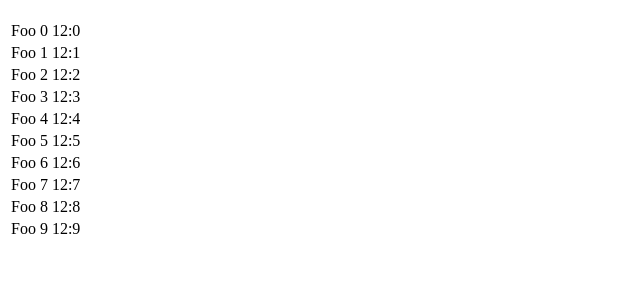
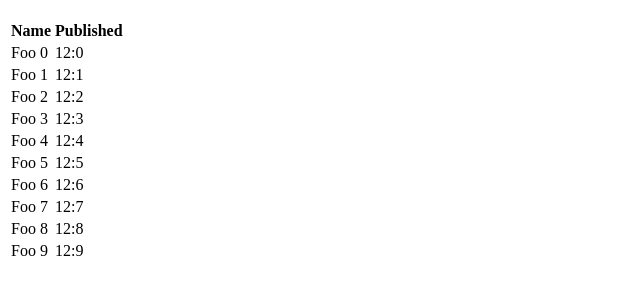
Before and after one commit to KeyteqLabs/bonegrid, a plain HTML site: page examples/index.html in a window 1280 px wide. Shown: the part 61-356 px from the top of the page, without its empty margins (0-640 px from the left). Drawn offline with Linux system fonts and the light colour scheme.

Commit message:
Added customisable table header rendering

```diff
--- a/bonegrid.js
+++ b/bonegrid.js
@@ -53,8 +53,30 @@ Bonegrid = {};
     });
 
     Bonegrid.Header = Backbone.View.extend({
+        grid : false,
+        columns : [],
+        initialize : function(options) {
+            options || (options = {});
+            _.bindAll(this, 'render', 'renderCol');
+
+            // Keep a reference back to Bonegrid.Grid
+            if ('grid' in options) this.grid = options.grid;
+
+            // And accept columns as well
+            if ('columns' in options) this.columns = options.columns;
+        },
         render : function() {
+            this.el = $(this.el);
+            var render;
+            _(this.columns).each(function(col) {
+                render = ('header' in col) ? col.header : this.renderCol;
+                this.el.append(render(col));
+            }, this);
             return this;
+        },
+
+        renderCol : function(data) {
+            return $('<th>' + data.name + '</th>');
         }
     });
 
@@ -64,10 +86,12 @@ Bonegrid = {};
             options || (options = {});
             _.bindAll(this, 'render', 'addRow');
 
+            // Keep a reference back to Bonegrid.Grid
             if ('grid' in options) this.grid = options.grid;
         },
 
         render : function() {
+            // Ensure `el` always is a jQuery element
             this.el = $(this.el);
             if (this.grid) {
                 this.grid.showing().each(function(model) {
@@ -89,7 +113,8 @@ Bonegrid = {};
     });
 
     Bonegrid.Grid = Backbone.View.extend({
-        data : null,
+        data : [],
+        columns : [],
         options : {
             collection : Bonegrid.Collection,
             row : Bonegrid.Row,
@@ -108,7 +133,7 @@ Bonegrid = {};
         {
             options || (options={});
 
-            _.bindAll(this, 'render', 'showing', 'row');
+            _.bindAll(this, 'render', 'showing', 'row', 'columnize');
 
             for (key in this.options)
             {
@@ -118,22 +143,43 @@ Bonegrid = {};
 
             var data = ('data' in options) ? options.data : [];
             this.data = new this.options['collection'](data);
+
+            this.columns = ('columns' in options)
+                ? options.columns : this.columnize(this.data);
             return this;
+        },
+
+        columnize : function(collection)
+        {
+            if (collection.length === 0) return [];
+            var keys =  _(collection.at(0).attributes).keys();
+            return _(keys).map(function(key) {
+                return { id : key, name : key }
+            });
         },
 
         render : function()
         {
-            this.el.html('<table><thead></thead><tbody></tbody><tfooter></tfooter></table>');
+            this.el.html('<table></table>');
             if (this.options['header']) {
                 this.current.header = new this.options['header']({
-                    el : this.$('thead'),
+                    el : this.el.prepend($('<thead></thead>')),
+                    columns : this.columns,
                     grid : this
                 }).render();
             }
+
             this.current.body = new this.options['body']({
-                el : this.$('tbody'),
+                el : this.el.append($('<tbody></tbody>')),
                 grid : this
             }).render();
+
+            if (this.options['footer']) {
+                this.current.footer = new this.options['footer']({
+                    el : this.el.append($('<tfooter></tfooter>')),
+                    grid : this
+                }).render();
+            }
 
             return this;
         },
--- a/examples/index.html
+++ b/examples/index.html
@@ -22,10 +22,24 @@
                 var grid = new Bonegrid.Grid({
                     el : $('#bonegrid'),
                     data : gridData,
+                    columns : [
+                        {
+                            id : 'name',
+                            name : 'Name',
+                            header : function(data) {
+                                return $('<th><strong>' + data.name + '</strong></th>');
+                            }
+                        },
+                        {
+                            id : 'published',
+                            name : 'Published'
+                        },
+                    ],
                     limit : 10
                 });
                 grid.render();
             }).call(this);
+
             //grid.show(
             /*
                 header : new Grid.Header({
```
